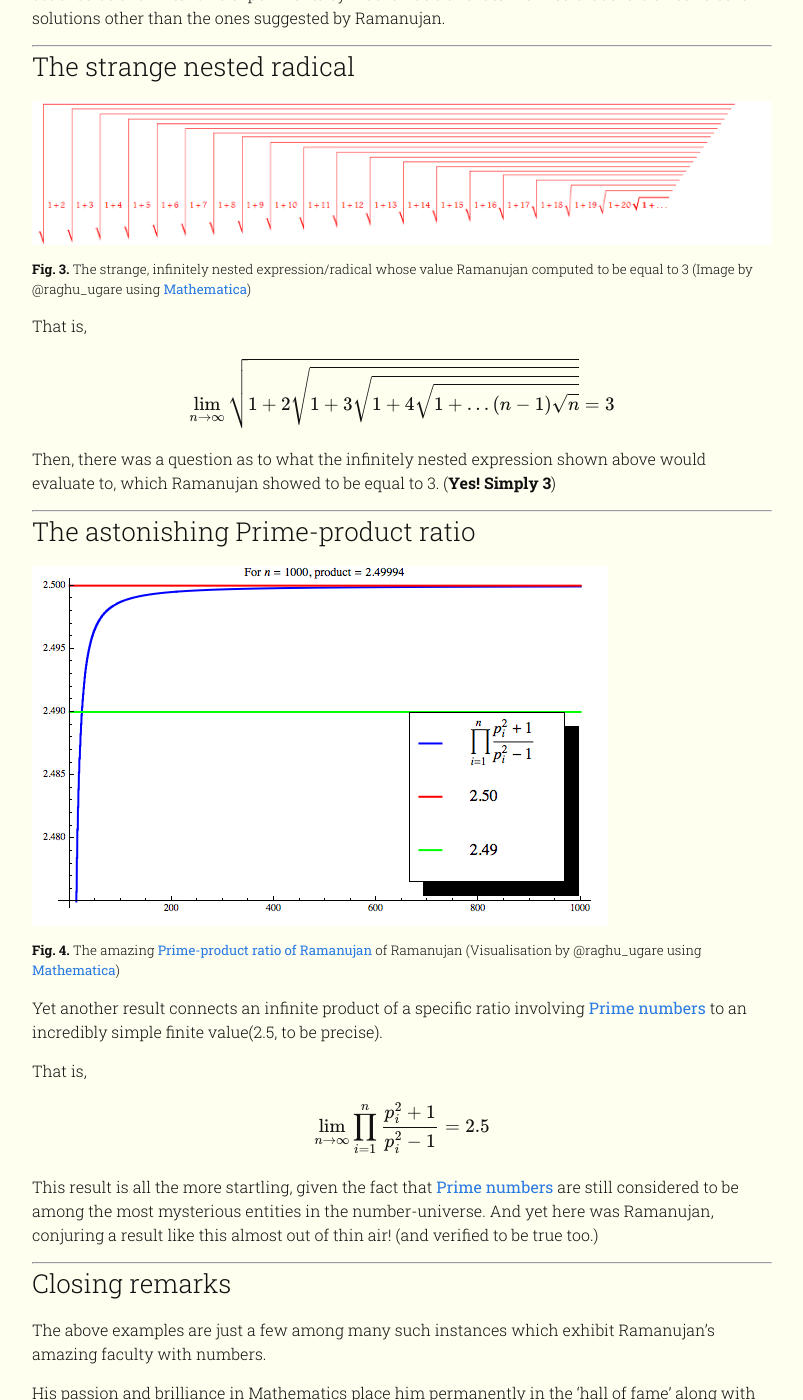
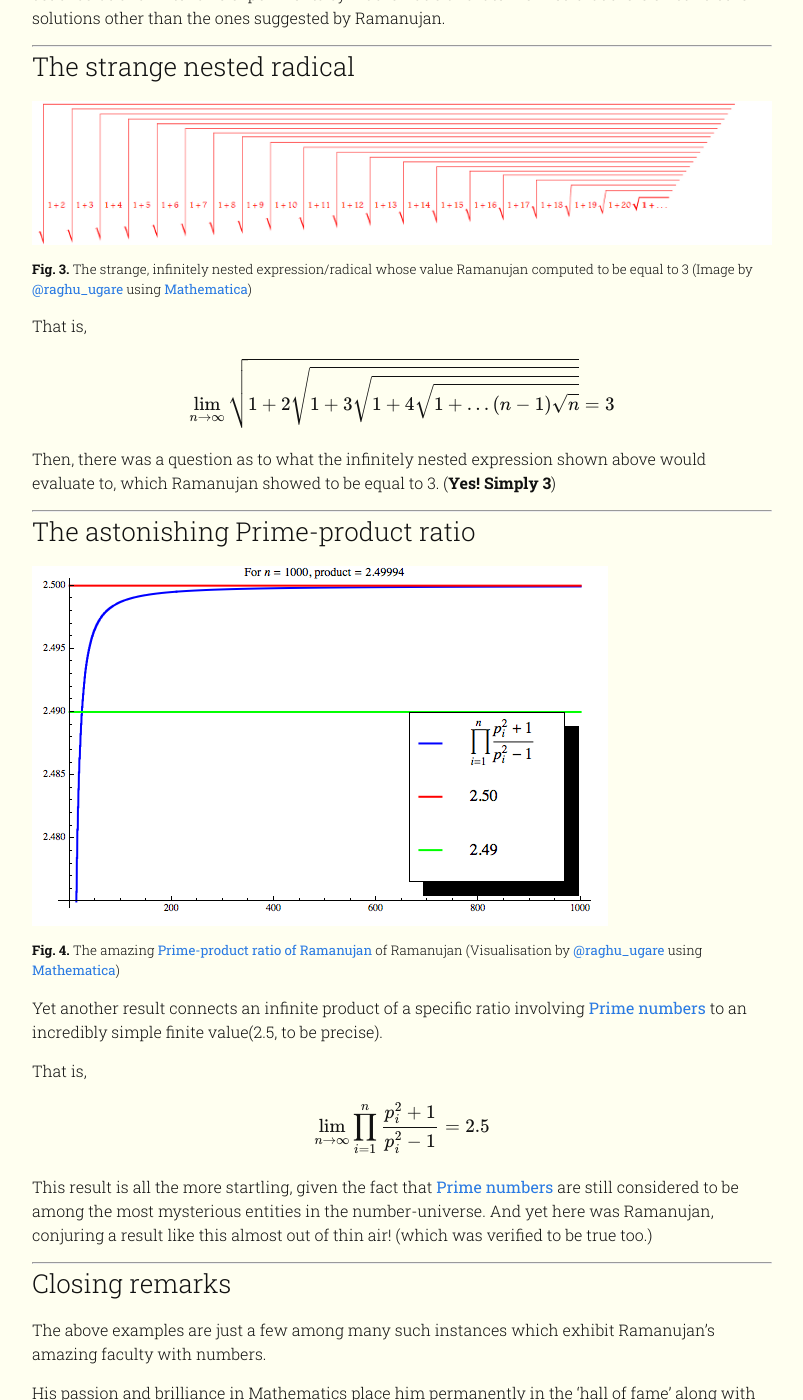
Before and after one commit to raghuugare/raghuugare.bkup, a Jekyll site: the page built from _posts/2015-09-15-genius-of-ramanujan.markdown, in a window 1280 px wide and 1400 px high, scrolled down 1304 px. Shown: the whole window, without its empty margins (238-1041 px from the left). Built offline with Jekyll 4.4.1, drawn with Linux system fonts in a browser that asks for light colours; some web fonts are replaced; formulas are drawn with MathJax 3; part of the change alters nothing that is shown; some of the changed text lies outside the part shown.

Commit message:
Some minor changes in the post.

```diff
--- a/_posts/2015-09-15-genius-of-ramanujan.markdown
+++ b/_posts/2015-09-15-genius-of-ramanujan.markdown
@@ -51,7 +51,7 @@ There was this simple equation(see Fig. 2. above) which Ramanujan solved, provid
 
 ![nested_radical]({{site.url}}/assets/images/ramanujan/nested_radical.png)
 
-##### **Fig. 3.** The strange, infinitely nested expression/radical whose value Ramanujan computed to be equal to 3 (Image by @raghu_ugare using [Mathematica][link_Mathematica]{:target="_blank"})
+##### **Fig. 3.** The strange, infinitely nested expression/radical whose value Ramanujan computed to be equal to 3 (Image by [@raghu_ugare][link_me_twitter]{:target="_blank"} using [Mathematica][link_Mathematica]{:target="_blank"})
 
 That is,
 \\[ \lim_ {n \rightarrow \infty } \sqrt{1 + 2 \sqrt{1 + 3 \sqrt{1 + 4 \sqrt{1 + \ldots  (n-1)\sqrt{n}}}}} = 3 \\]
@@ -64,7 +64,7 @@ Then, there was a question as to what the infinitely nested expression shown abo
 
 ![prime_product_ratio_demo]({{site.url}}/assets/images/ramanujan/prime_product_ratio.png)
 
-##### **Fig. 4.** The amazing [Prime-product ratio of Ramanujan][link_prime_product_ratio_demo]{:target="_blank"} of Ramanujan (Visualisation by @raghu_ugare using [Mathematica][link_Mathematica]{:target="_blank"})
+##### **Fig. 4.** The amazing [Prime-product ratio of Ramanujan][link_prime_product_ratio_demo]{:target="_blank"} of Ramanujan (Visualisation by [@raghu_ugare][link_me_twitter]{:target="_blank"} using [Mathematica][link_Mathematica]{:target="_blank"})
 
 Yet another result connects an infinite product of a specific ratio involving [Prime numbers][link_Primes]{:target="_blank"} to an incredibly simple finite value(2.5, to be precise).
 
@@ -72,7 +72,7 @@ That is,
 
 \\[ \lim_ {n \rightarrow \infty} \prod_{i=1}^{n} \frac{p_i^{2}+1}{p_i^{2}-1} = 2.5 \\]
 
-This result is all the more startling, given the fact that [Prime numbers][link_Primes]{:target="_blank"} are still considered to be among the most mysterious entities in the number-universe. And yet here was Ramanujan, conjuring a result like this almost out of thin air! (and verified to be true too.)
+This result is all the more startling, given the fact that [Prime numbers][link_Primes]{:target="_blank"} are still considered to be among the most mysterious entities in the number-universe. And yet here was Ramanujan, conjuring a result like this almost out of thin air! (which was verified to be true too.)
 
 ---
 
@@ -98,10 +98,10 @@ Indeed, it would be fitting to end this tiny _‘peek’_ into the beautiful min
 
 + “[The Man Who Knew Infinity: A Life of the Genius Ramanujan][link_the_man_who_knew_infinity]{:target="_blank"}”, a narrative biographical sketch by Robert Kanigel
 + “[Ramanujan’s Notebooks][link_Ramanujan_s_Notebooks]{:target="_blank"}”—a series of volumes collecting and analysing Ramanujan’s body of work, by Bruce Berndt & George E. Andrews
-+ "[The collected works of Ramanujan][link_collected_works_of_Ramanujan]{:target="_blank"}" published online.
++ "[The collected works of Ramanujan][link_collected_works_of_Ramanujan]{:target="_blank"}", published online.
 + "[The manuscripts of Ramanujan][link_manuscripts_of_Ramanujan]{:target="_blank"}", courtesy the University of Madras.
 
-
+[link_me_twitter]: https://twitter.com/raghu_ugare
 [link_Primes]: http://en.wikipedia.org/wiki/Prime_number
 [link_Mathematica]: http://www.wolfram.com/mathematica/
 [link_G_H_Hardy]: http://en.wikipedia.org/wiki/G._H._Hardy
```
